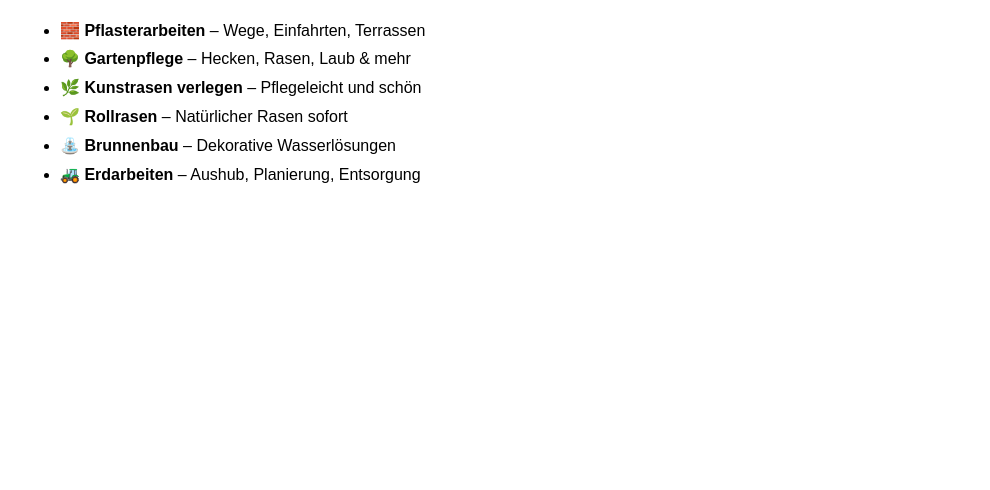
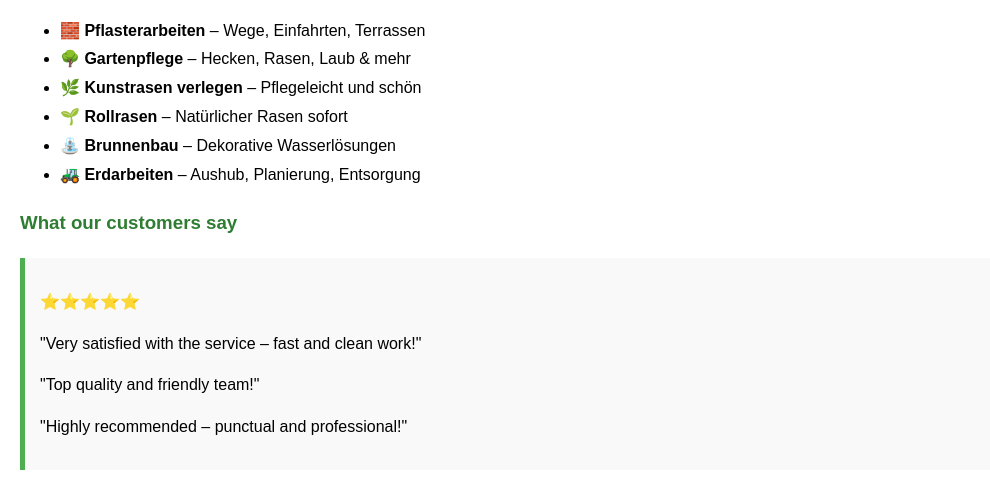
Before and after one commit to hafirgartenbau/hafir-gartenbau, a plain HTML site: page index.html in a window 1280 px wide. Shown: the part 1582-2072 px from the top of the page, without its empty margins (0-990 px from the left). Before the commit the page ends 1791 px from the top, so only its background shows below. Drawn offline with Linux system fonts and the light colour scheme.

Commit message:
Update index.html

```diff
--- a/index.html
+++ b/index.html
@@ -78,6 +78,13 @@
     <li>🌱 <strong>Rollrasen</strong> – Natürlicher Rasen sofort</li>
     <li>⛲ <strong>Brunnenbau</strong> – Dekorative Wasserlösungen</li>
     <li>🚜 <strong>Erdarbeiten</strong> – Aushub, Planierung, Entsorgung</li>
-  </ul>
+  </ul><!-- 💬 Customer Reviews -->
+<h3>What our customers say</h3>
+<div style="background-color:#f9f9f9; padding:15px; border-left:5px solid #4CAF50; margin-top:20px;">
+  <p><strong>⭐⭐⭐⭐⭐</strong></p>
+  <p>"Very satisfied with the service – fast and clean work!"</p>
+  <p>"Top quality and friendly team!"</p>
+  <p>"Highly recommended – punctual and professional!"</p>
+</div>
 </body>
 </html>
```
